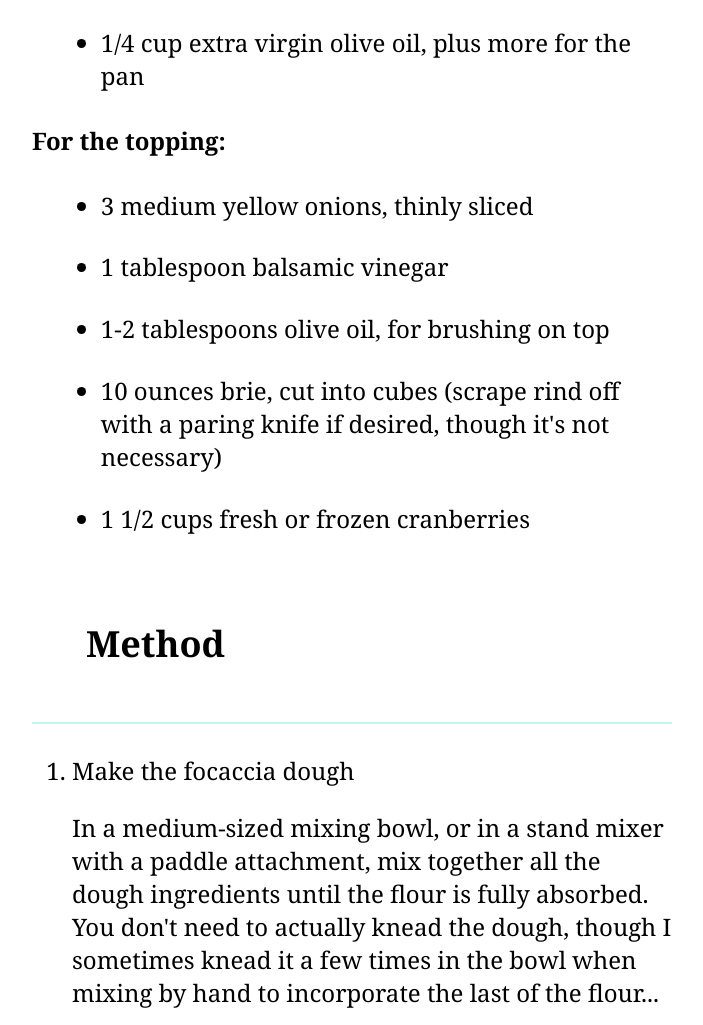
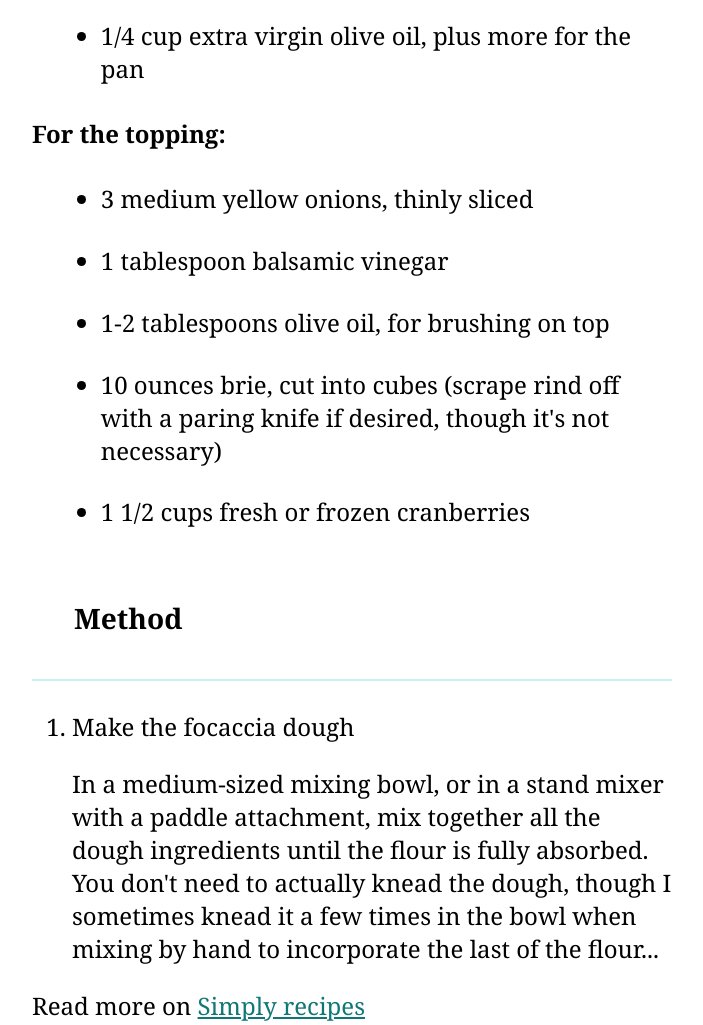
Before and after one commit to Anacronistico00/Esercizio-3, a plain HTML site: page index.html in a window 1280 px wide. Shown: the part 1554-2579 px from the top of the page, without its empty margins (288-991 px from the left). Drawn offline with Linux system fonts and the light colour scheme.

Commit message:
Esercizio 3

```diff
--- a/assets/css/style.css
+++ b/assets/css/style.css
@@ -20,7 +20,7 @@ html {
 }
 
 #paragraph {
-    padding: 1.5vw;
+    padding: 1rem;
     color: #004D4C;
     border-top: 1px solid #FFD877;
     background-color: #FDFBF1;
@@ -85,7 +85,7 @@ footer {
 }
 
 #ingredients,
-.method h2 {
+.method h3 {
     padding: 1.5em;
     border-bottom: 2px solid #C4F3F2;
 }
--- a/index.html
+++ b/index.html
@@ -55,9 +55,8 @@
               <li>1/4 cup extra virgin olive oil, plus more for the pan</li>
             </ul>
           </section>
-        </article>
-        <article>
-          <section class="lists">
+
+          <section>
             <h4>For the topping:</h4>
             <ul>
               <li>3 medium yellow onions, thinly sliced</li>
@@ -73,7 +72,7 @@
         </article>
 
         <article class="method">
-          <h2>Method</h2>
+          <h3>Method</h3>
           <ol>
             <li>Make the focaccia dough</li>
             <p>
```
